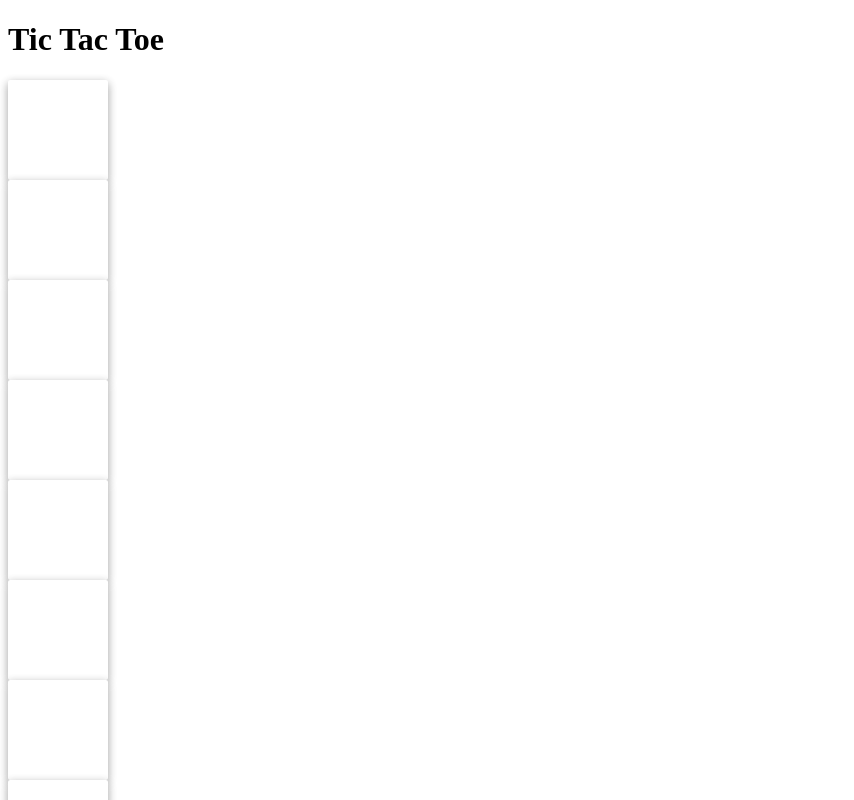
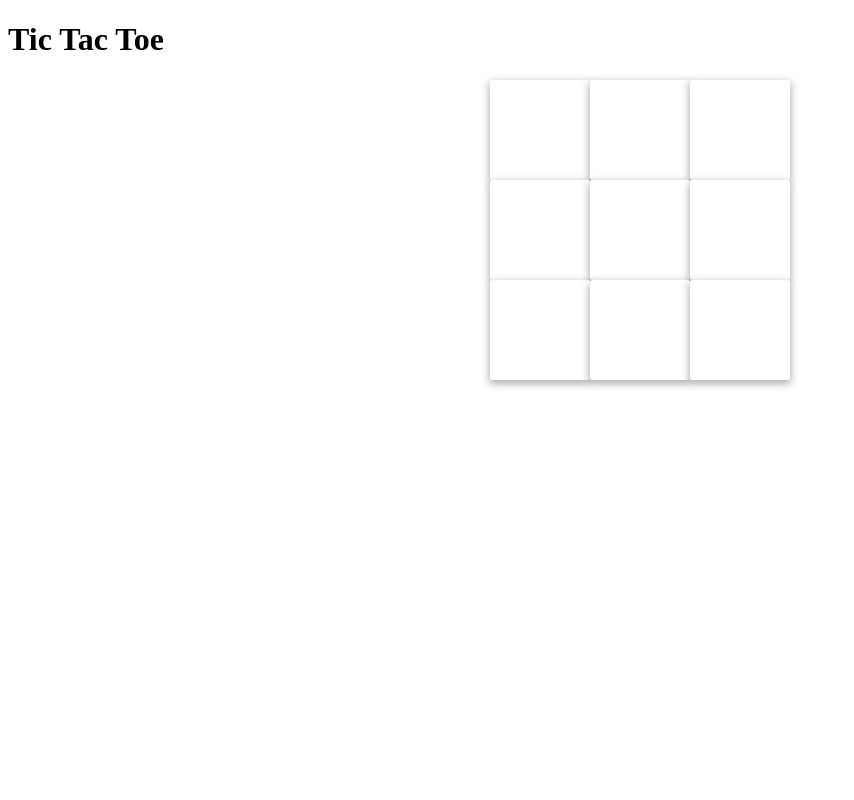
Before and after one commit to Stefanouweneel/Tic-Tac-Toe-React, a React app: page / in a window 1280 px wide. Shown: the top 800 px of the page, without its empty margins (0-854 px from the left). Built offline with nearby package versions, Linux system fonts and the light colour scheme.

Commit message:
Make tiles render in columns and center content

```diff
--- a/src/components/Game.js
+++ b/src/components/Game.js
@@ -13,23 +13,28 @@ class Game extends React.Component {
         '', '', ''
       ]
     }
+
+    this.baseStyle = {
+      display: 'flex',
+      justifyContent: 'center',
+    }
   }
 
   render() {
     return (
       <div id='game'>
         <Header />
-          <div>
+          <div style={this.baseStyle}>
           <Tiles position={1} />
           <Tiles position={2} />
           <Tiles position={3} />
         </div>
-        <div>
+        <div style={this.baseStyle}>
           <Tiles position={4} />
           <Tiles position={5} />
           <Tiles position={6} />
         </div>
-        <div>
+        <div style={this.baseStyle}>
           <Tiles position={7} />
           <Tiles position={8} />
           <Tiles position={9} />
```
